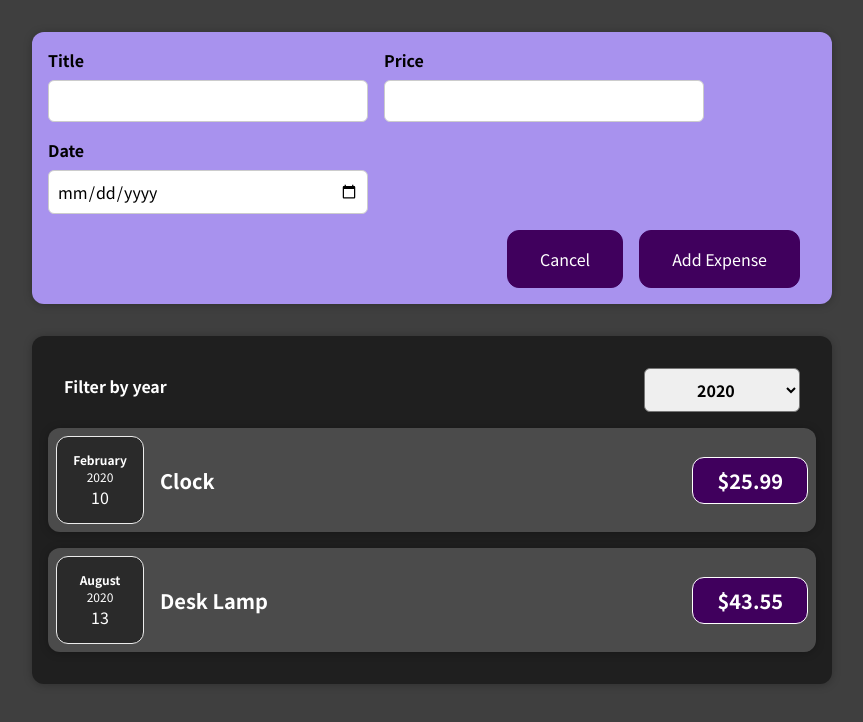
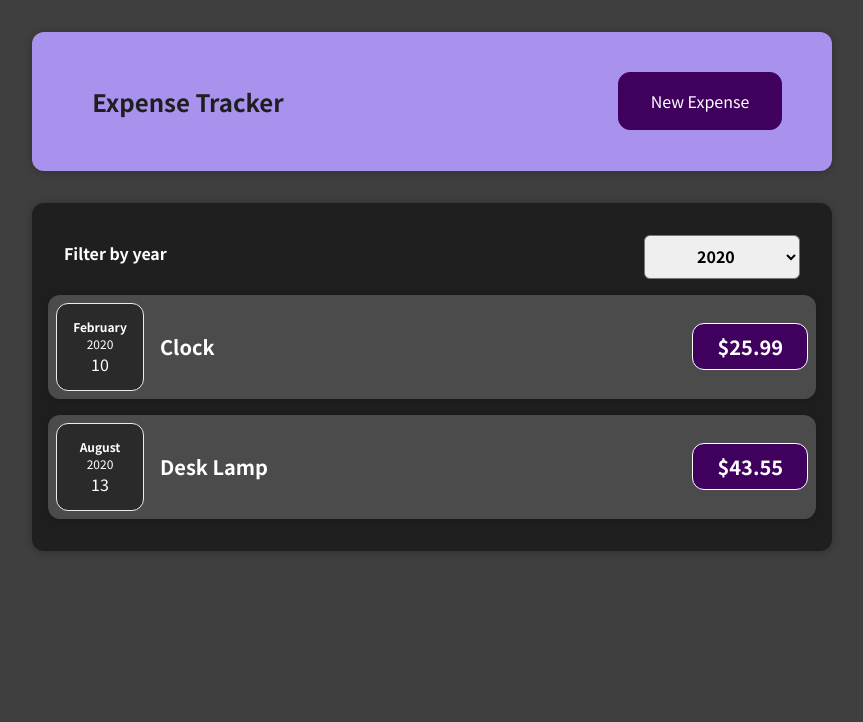
Before and after one commit to SulthanNK/Expense-Tracker, a React (Create React App) app: page / in a window 1280 px wide. Shown: the top 722 px of the page, without its empty margins (208-1071 px from the left). Built offline with nearby package versions, Linux system fonts and the light colour scheme.

Commit message:
Add: App title & button to display form

```diff
--- a/src/components/NewExpense/NewExpense.css
+++ b/src/components/NewExpense/NewExpense.css
@@ -36,3 +36,19 @@
 .new-expense button.alternative:active {
   background-color: #ddb3f8;
 }
+
+.app__title {
+  color: #1f1f1f;
+  padding: 1rem 2rem;
+}
+
+.app__head {
+  display: grid;
+  grid-template-columns: repeat(2, 1fr);
+  align-items: center;
+  gap: 13rem;
+}
+
+.app__button {
+  margin-left: 4rem;
+}
--- a/src/components/NewExpense/NewExpense.js
+++ b/src/components/NewExpense/NewExpense.js
@@ -1,8 +1,20 @@
+import { useState } from 'react';
+
 import ExpenseForm from '../ExpenseForm/ExpenseForm';
 
 import './NewExpense.css';
 
 const NewExpense = (props) => {
+  const [formDisplay, setFormDisplay] = useState();
+
+  const formDisplayHandler = () => {
+    setFormDisplay(true);
+  };
+
+  const formHideHandler = () => {
+    setFormDisplay(false);
+  };
+
   const dataPassHandler = (savedExpenseData) => {
     const expenseData = {
       ...savedExpenseData,
@@ -10,11 +22,25 @@ const NewExpense = (props) => {
     };
 
     props.onDataPass(expenseData);
+
+    setFormDisplay(false);
   };
 
   return (
     <div className='new-expense'>
-      <ExpenseForm onDataPass={dataPassHandler} />
+      <div className='app__head'>
+        <div>
+          {!formDisplay && <h2 className='app__title'>Expense Tracker</h2>}
+        </div>
+        <div className='app__button'>
+          {!formDisplay && (
+            <button onClick={formDisplayHandler}>New Expense</button>
+          )}
+        </div>
+      </div>
+      {formDisplay && (
+        <ExpenseForm onDataPass={dataPassHandler} onCancel={formHideHandler} />
+      )}
     </div>
   );
 };
```
